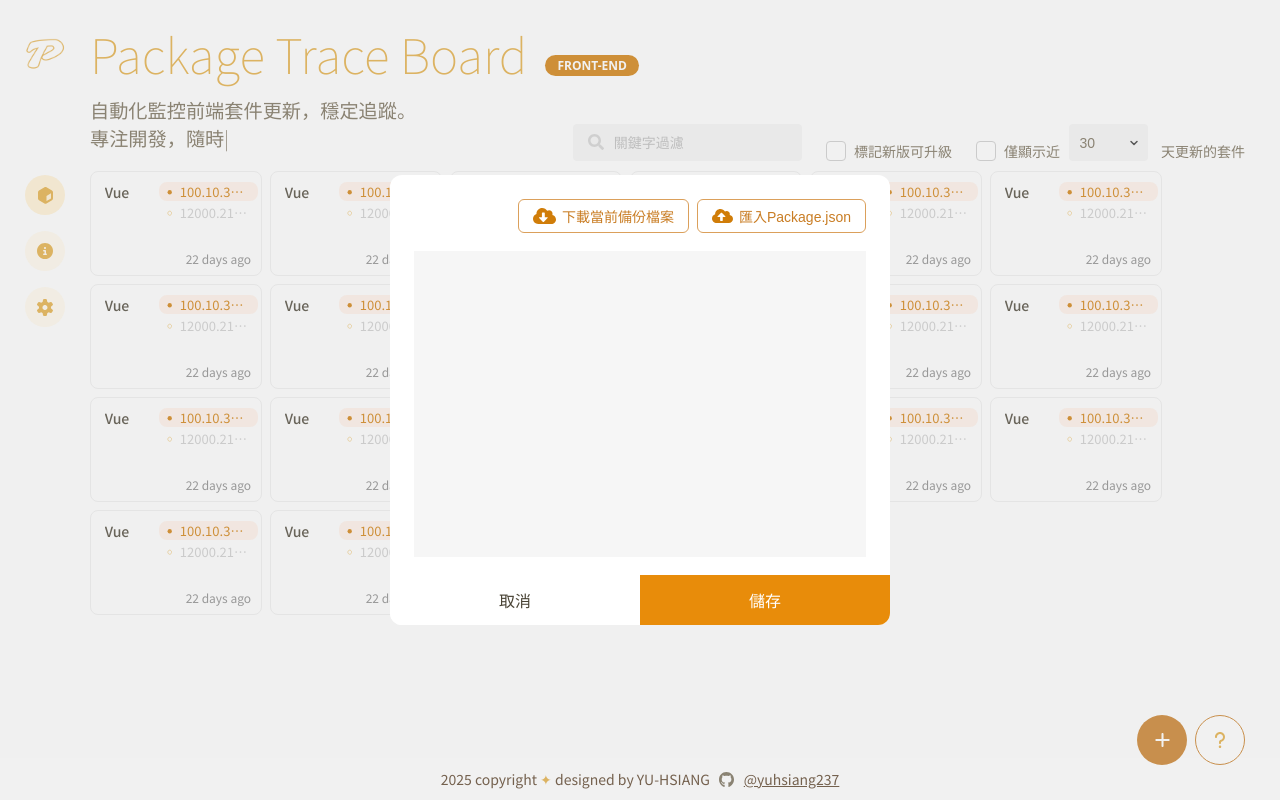
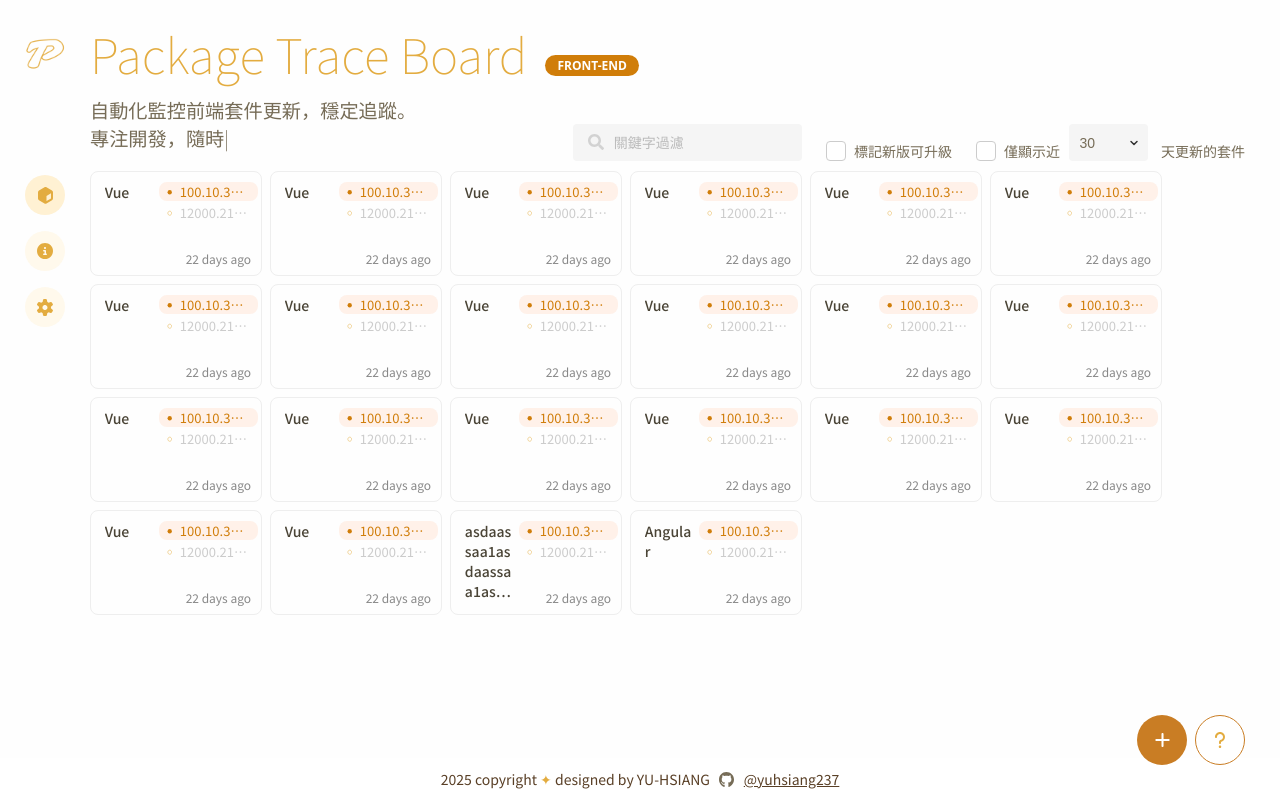
Before and after one commit to yuhsiang237/package-track, a Nuxt app: page /dashboard in a window 1280 px wide. Built offline with nearby package versions, Linux system fonts and the light colour scheme.

Commit message:
fix: set modal default false in dashboard

```diff
--- a/app/pages/dashboard.vue
+++ b/app/pages/dashboard.vue
@@ -68,7 +68,7 @@ import VModal from "~/components/VModal/VModal.vue";
 import DownloadButton from "~/components/DownloadButton.vue";
 import UploadButton from "~/components/UploadButton.vue";
 
-const isOpenModal = ref<boolean>(true);
+const isOpenModal = ref<boolean>(false);
 const cardBarWitdh = ref(0);
 // 定義卡片資料型別
 interface PackageItem {
```
